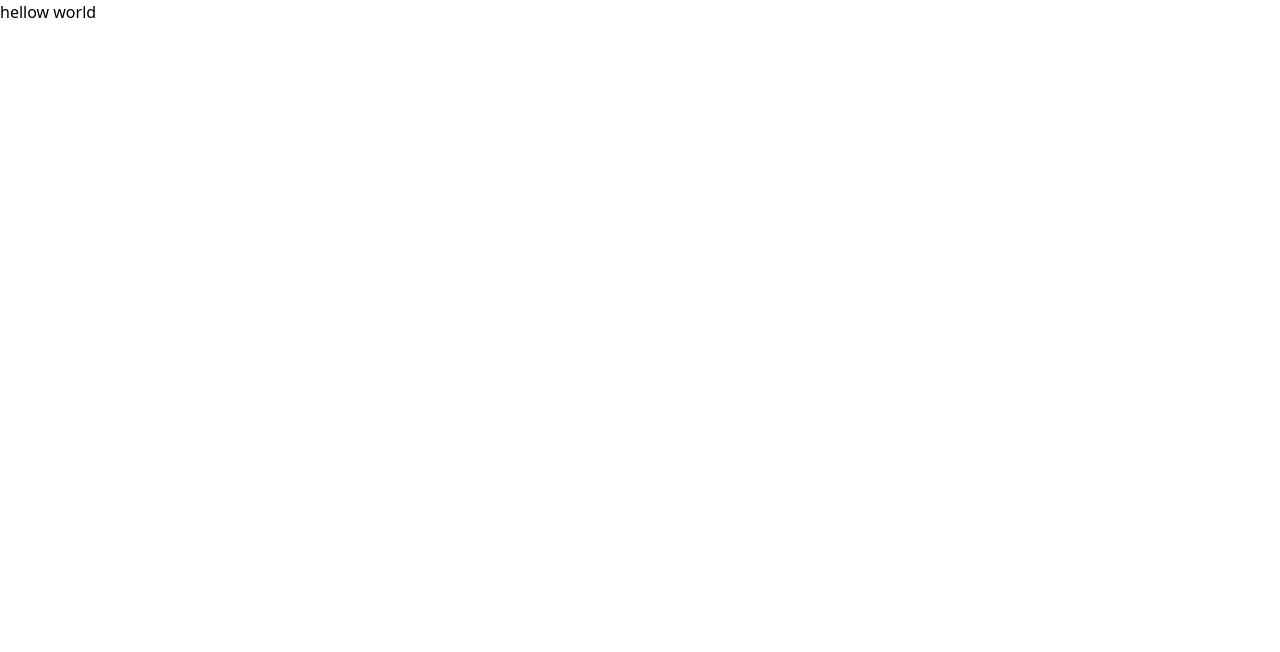
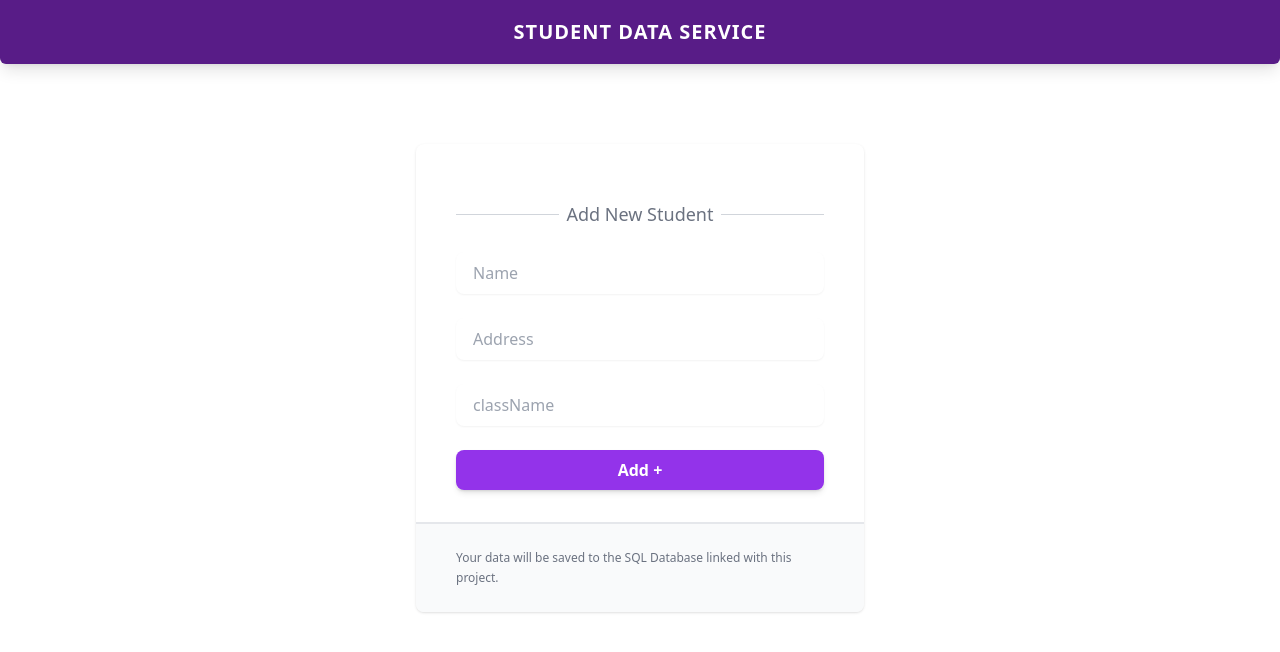
Before and after one commit to subender/CRUD-Operations-React-SpringBoot, a React (Create React App) app in the folder frontend/: page / in a window 1280 px wide. Shown: the top 652 px of the page. Built offline with nearby package versions, Linux system fonts and the light colour scheme.

Commit message:
Added NavBar and AddStudent Component.

```diff
--- a/frontend/src/App.js
+++ b/frontend/src/App.js
@@ -1,9 +1,11 @@
-
+import NavBar from "./components/NavBar";
+import AddStudent from "./components/AddStudent";
 function App() {
   return (
-    <div className="App">
-    <p>hellow world</p>
-    </div>
+    <>
+    <NavBar/>
+    <AddStudent/>
+    </>
   );
 }
 
```
